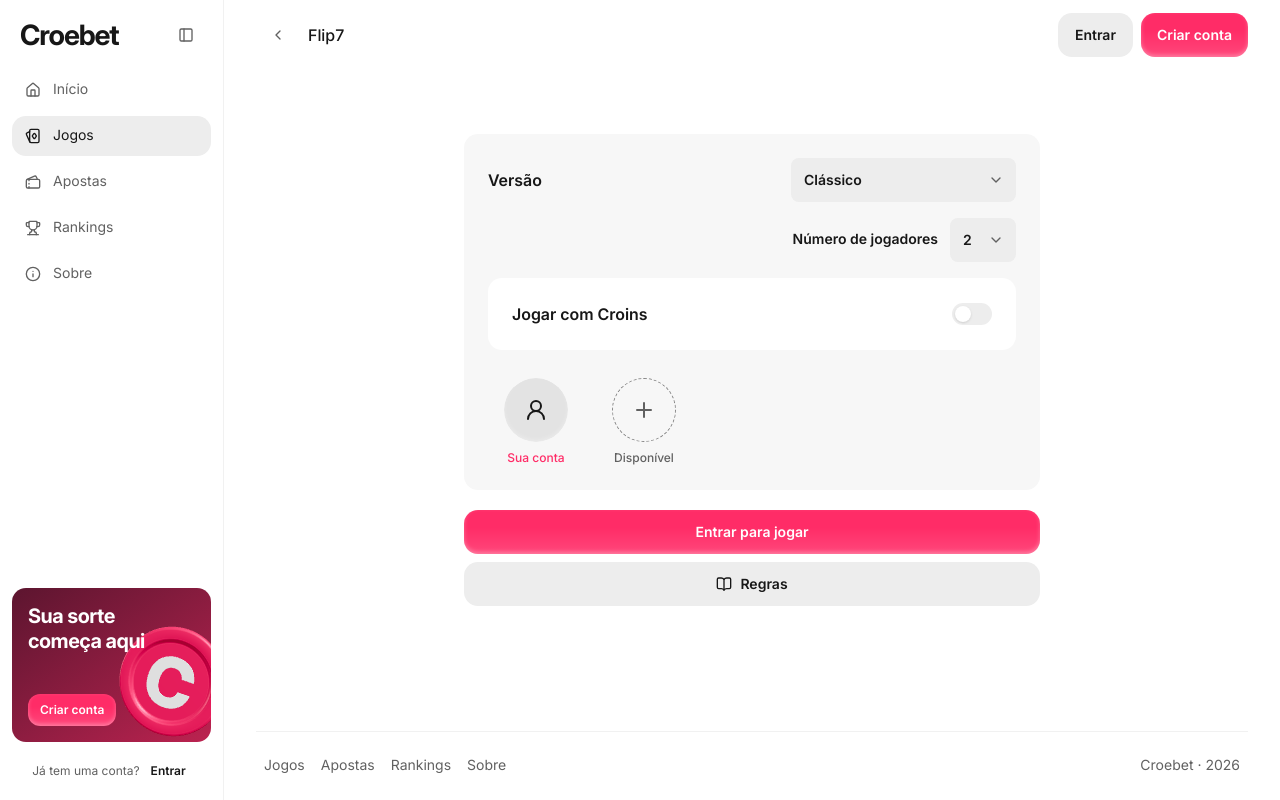
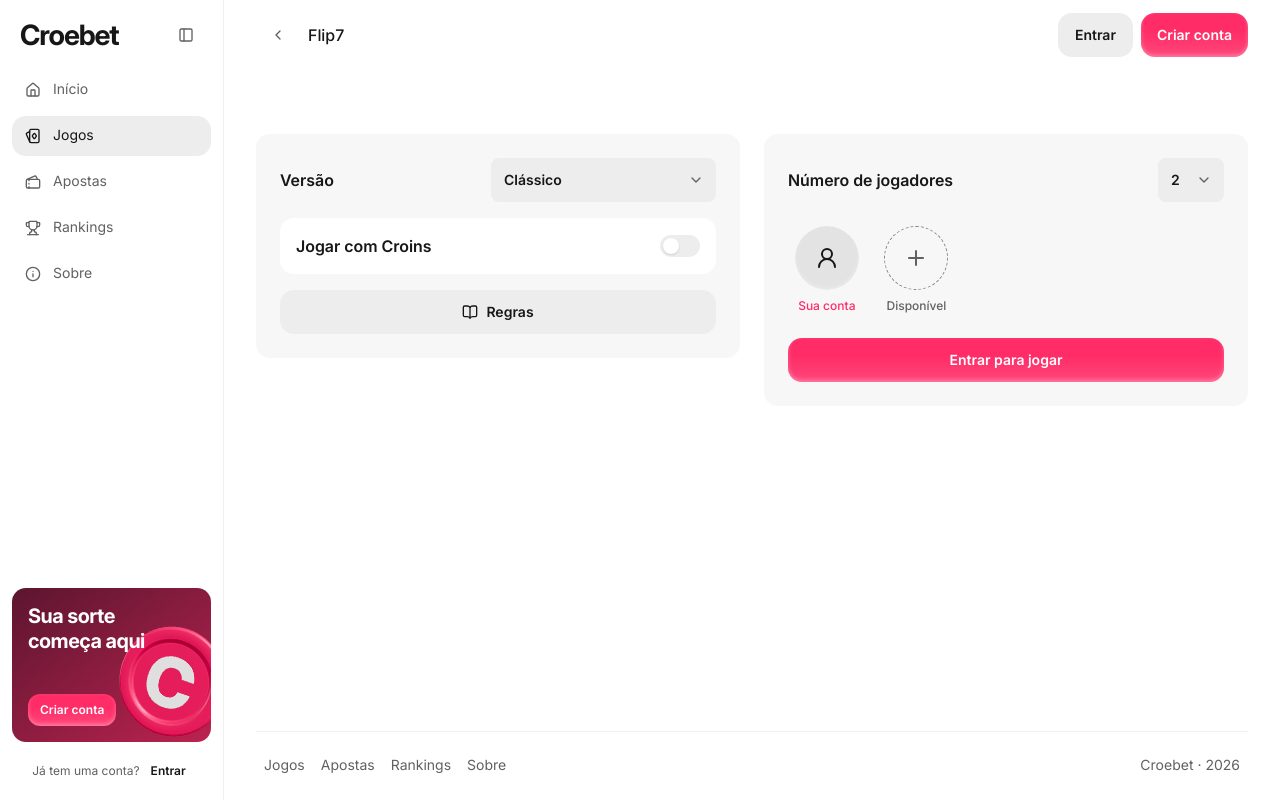
Before and after one commit to MarcoCuel/croebet, a Next.js app: page /jogos/flip7 in a window 1280 px wide. Built offline with nearby package versions, Linux system fonts and the light colour scheme.

Commit message:
feat: enhance Flip7 game setup UI and improve match URL handling

```diff
--- a/features/games/flip7/flip7-game.tsx
+++ b/features/games/flip7/flip7-game.tsx
@@ -202,28 +202,21 @@ function SetupScreen({ onStart, initialError }: { onStart: (setup: Setup[], opti
   const validStake = !withCroins || (Number.isSafeInteger(amount) && amount > 0 && Number.isSafeInteger(amount * count));
   const insufficient = withCroins && validStake && !!username && amount > balance;
   return (
-    <div className={cn("mx-auto grid w-full items-start gap-6 py-6 sm:py-12", pendingMatches.length ? "max-w-5xl lg:grid-cols-[minmax(0,1.5fr)_minmax(0,1fr)]" : "max-w-xl")}>
-      <div className="min-w-0">
-      <Surface><fieldset disabled={starting} className="min-w-0">
-        <Field className="mb-4 min-w-0 items-center gap-2 text-base sm:grid-cols-[1fr_auto] sm:gap-4">
+    <div className="mx-auto grid w-full max-w-5xl items-start gap-6 py-6 sm:py-12 lg:grid-cols-2">
+      <Surface asChild>
+        <section aria-label="Opções da partida">
+          <fieldset disabled={starting} className="min-w-0 space-y-4">
+            <Field className="min-w-0 items-center gap-2 text-base sm:grid-cols-[1fr_auto] sm:gap-4">
               Versão
               <Select aria-label="Versão do Flip7" value={options.mode} onChange={event => setOptions(previous => ({ ...previous, mode: event.target.value as GameOptions["mode"] }))}>
                 <option value="classic">Clássico</option><option value="vengeance">A vingança nunca é plena</option>
               </Select>
             </Field>
-        <div className="grid grid-cols-2 items-center gap-4">
-          {options.mode === "vengeance" && <Field className="min-w-0 justify-items-start gap-2 text-sm sm:grid-cols-[1fr_auto] sm:items-center sm:gap-3">
+            {options.mode === "vengeance" && <Field className="min-w-0 grid-cols-[1fr_auto] items-center gap-4 text-sm">
               Modo Brutal
               <Switch aria-label="Modo Brutal" checked={options.brutal} onCheckedChange={brutal => setOptions(previous => ({ ...previous, brutal }))} />
             </Field>}
-          <Field className="col-start-2 min-w-0 justify-items-end gap-2 text-right text-sm sm:grid-cols-[1fr_auto] sm:items-center sm:gap-3">
-            Número de jogadores
-            <Select aria-label="Número de jogadores" value={count} onChange={event => setCount(Number(event.target.value))}>
-              {Array.from({ length: 11 }, (_, i) => i + 2).map(value => <option key={value} value={value}>{value}</option>)}
-            </Select>
-          </Field>
-        </div>
-        <Surface className="mt-4 bg-background p-2">
+            <Surface className="bg-background p-4 sm:p-4">
               <Field className="grid-cols-[1fr_auto] items-center gap-4 text-base">
                 Jogar com Croins
                 <Switch checked={withCroins} onCheckedChange={setWithCroins} />
@@ -236,16 +229,27 @@ function SetupScreen({ onStart, initialError }: { onStart: (setup: Setup[], opti
                 {(!validStake || insufficient) && <p role="alert" className="text-sm text-destructive">{insufficient ? "Saldo insuficiente para pagar a entrada." : "Informe uma entrada inteira maior que zero."}</p>}
               </div>}
             </Surface>
-        <div className="mt-7 grid grid-cols-3 gap-x-3 gap-y-5 sm:grid-cols-5" aria-label="Lugares da partida">
+            <Rules options={options} />
+          </fieldset>
+        </section>
+      </Surface>
+      <Surface asChild>
+        <section aria-label="Jogadores da partida">
+          <fieldset disabled={starting} className="flex min-w-0 flex-col gap-6">
+            <Field className="min-w-0 items-center gap-2 text-base sm:grid-cols-[1fr_auto] sm:gap-4">
+              Número de jogadores
+              <Select aria-label="Número de jogadores" value={count} onChange={event => setCount(Number(event.target.value))}>
+                {Array.from({ length: 11 }, (_, i) => i + 2).map(value => <option key={value} value={value}>{value}</option>)}
+              </Select>
+            </Field>
+            <div className="grid grid-cols-3 gap-x-3 gap-y-5 sm:grid-cols-5 lg:grid-cols-3 xl:grid-cols-5" aria-label="Lugares da partida">
               <div className="flex min-w-0 flex-col items-center gap-2">
                 <Avatar className="size-16" aria-hidden="true">{username && <AccountAvatarImage name={username} />}<AvatarFallback className="text-lg">{username ? Array.from(username)[0]?.toLocaleUpperCase("pt-BR") : <UserRound className="size-6" />}</AvatarFallback></Avatar>
                 <span className="w-full truncate text-center text-xs font-medium text-accent" title={username ?? "Sua conta"}>{username ?? "Sua conta"}</span>
               </div>
               {selected.map((player, i) => <ParticipantSlot key={`${i}-${withCroins}`} index={i + 1} player={player} botsOnly={withCroins} onChange={value => setOpponents(previous => previous.map((entry, j) => i === j ? value : entry))} />)}
             </div>
-      </fieldset></Surface>
-      <div className="mt-5 grid gap-2">
-        <Button loading={starting} disabled={starting || (!!username && (!ready || !validStake || insufficient))} onClick={async () => {
+            <Button className="mt-auto w-full" loading={starting} disabled={starting || (!!username && (!ready || !validStake || insufficient))} onClick={async () => {
               if (!username) openLogin();
               else if (ready && validStake && !insufficient && !startingRef.current) {
                 startingRef.current = true;
@@ -254,25 +258,37 @@ function SetupScreen({ onStart, initialError }: { onStart: (setup: Setup[], opti
                 finally { startingRef.current = false; setStarting(false); }
               }
             }}>{username ? withCroins && validStake ? `Pagar ${formatBalance.format(amount)} Croins e jogar` : "Começar partida" : "Entrar para jogar"}</Button>
-        <Rules options={options} />
+          </fieldset>
+        </section>
+      </Surface>
+      {initialError && <p role="alert" className="text-sm text-destructive lg:col-span-2">{initialError}</p>}
+      {pendingMatches.length > 0 && <aside className="min-w-0 lg:col-span-2" aria-label="Partidas em andamento">
+        <Heading variant="section">Partidas em andamento</Heading>
+        <ul className="mt-5 grid gap-4 xl:grid-cols-2">
+          {pendingMatches.map(match => <Surface asChild key={match.code} className="flex min-w-0 flex-col gap-5 p-4 sm:p-5">
+            <li>
+              <div className="flex items-start justify-between gap-3">
+                <h3 className="min-w-0 text-sm font-semibold">{modeLabel(match.game)}</h3>
+                <Badge variant="secondary" className="shrink-0 font-medium">Rodada {match.game.round}</Badge>
               </div>
-      {initialError && <p role="alert" className="mt-4 text-sm text-destructive">{initialError}</p>}
+              <div className="flex flex-wrap items-center justify-between gap-3">
+                <div className="flex items-center -space-x-2" aria-label="Participantes">
+                  {match.game.players.slice(0, 5).map((player, index) => <Avatar key={index} className="size-10 shadow-[0_0_0_0.125rem_var(--color-surface)]" role="img" aria-label={player.name} title={player.name}>
+                    {player.kind === "human" && <AccountAvatarImage name={player.name} />}
+                    <AvatarFallback>{Array.from(player.name)[0]?.toLocaleUpperCase("pt-BR")}</AvatarFallback>
+                  </Avatar>)}
+                  {match.game.players.length > 5 && <Avatar className="size-10 shadow-[0_0_0_0.125rem_var(--color-surface)]" role="img" aria-label={match.game.players.slice(5).map(player => player.name).join(", ")} title={match.game.players.slice(5).map(player => player.name).join(", ")}>
+                    <AvatarFallback>+{match.game.players.length - 5}</AvatarFallback>
+                  </Avatar>}
                 </div>
-      {pendingMatches.length > 0 && <Surface asChild>
-        <aside aria-label="Partidas em andamento">
-          <Heading variant="section">Partidas em andamento</Heading>
-          <ul className="mt-5 space-y-4">
-            {pendingMatches.map(match => <li key={match.code} className="space-y-3 border-b border-border pb-4 last:border-0 last:pb-0">
-              <div>
-                <h3 className="text-sm font-semibold">{modeLabel(match.game)}</h3>
-                <p className="mt-1 text-xs text-muted">{match.game.players.length} jogadores · Rodada {match.game.round}</p>
-                <p className="mt-1 truncate text-xs text-muted" title={match.game.players.map(player => player.name).join(", ")}>{match.game.players.map(player => player.name).join(", ")}</p>
+                <span className="text-xs text-muted">{match.game.players.length} jogadores</span>
               </div>
-              <Button variant="secondary" size="sm" className="w-full" onClick={() => matchUrl(match.code)}>Continuar partida</Button>
-            </li>)}
+              <Button variant="secondary" size="sm" className="mt-auto w-full" onClick={() => matchUrl(match.code)}>Continuar partida</Button>
+            </li>
+          </Surface>)}
         </ul>
-        </aside>
-      </Surface>}
+      </aside>}
+
     </div>
   );
 }
--- a/features/games/flip7/match-storage.ts
+++ b/features/games/flip7/match-storage.ts
@@ -125,5 +125,8 @@ export function matchUrl(code: string | null) {
   const url = new URL(window.location.href);
   if (code) url.searchParams.set("partida", code);
   else url.searchParams.delete("partida");
-  window.history.replaceState(window.history.state, "", url);
+  if (url.href === window.location.href) return;
+  // Next.js copies its history state and updates useSearchParams for external writes.
+  // Passing its internal state back would bypass that update.
+  window.history.replaceState(null, "", url);
 }
```
Also changed, not shown: 3 other files (tests, documents, lock files or other folders). Lines whose indentation alone changed are shown as unchanged.
